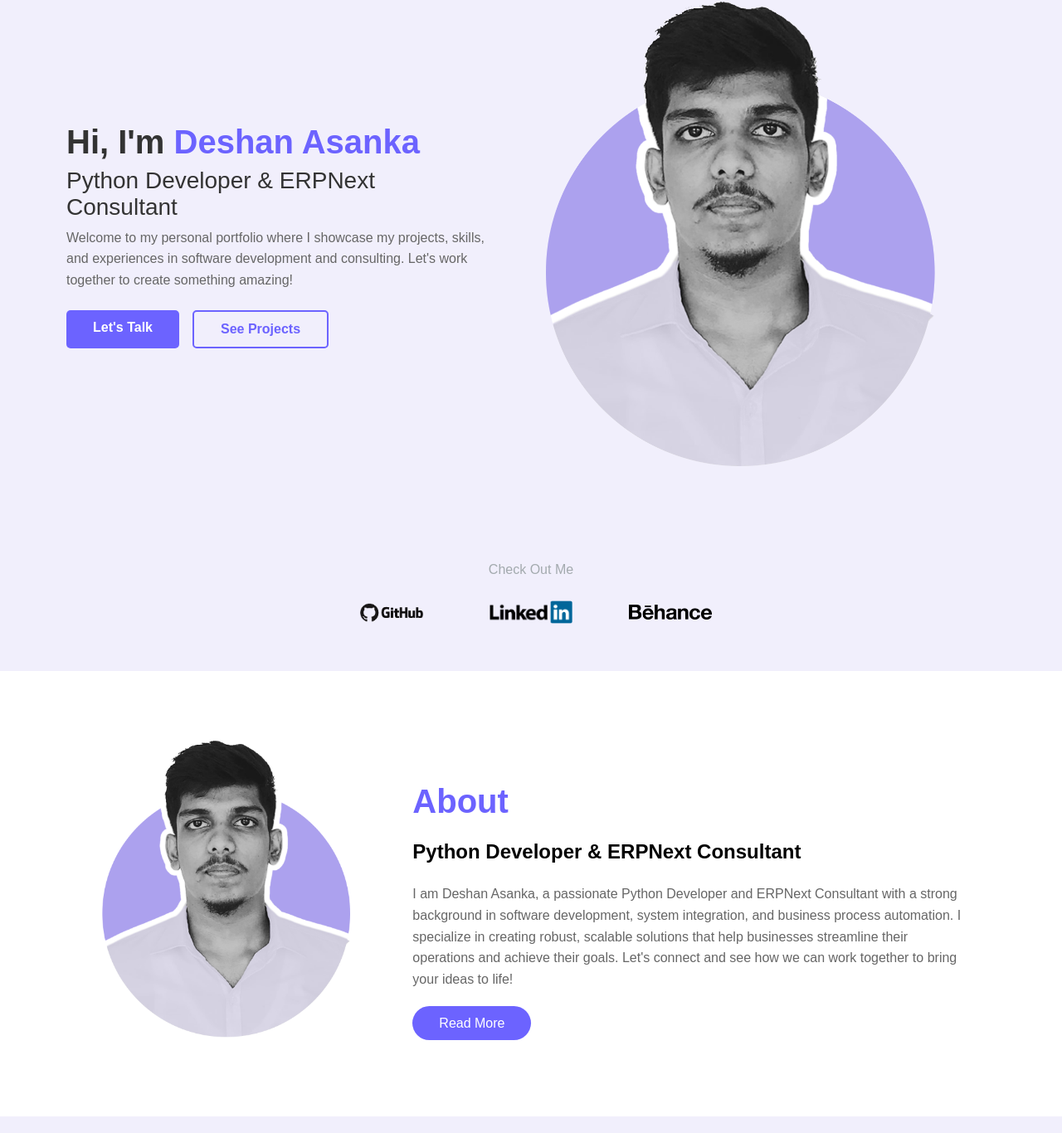
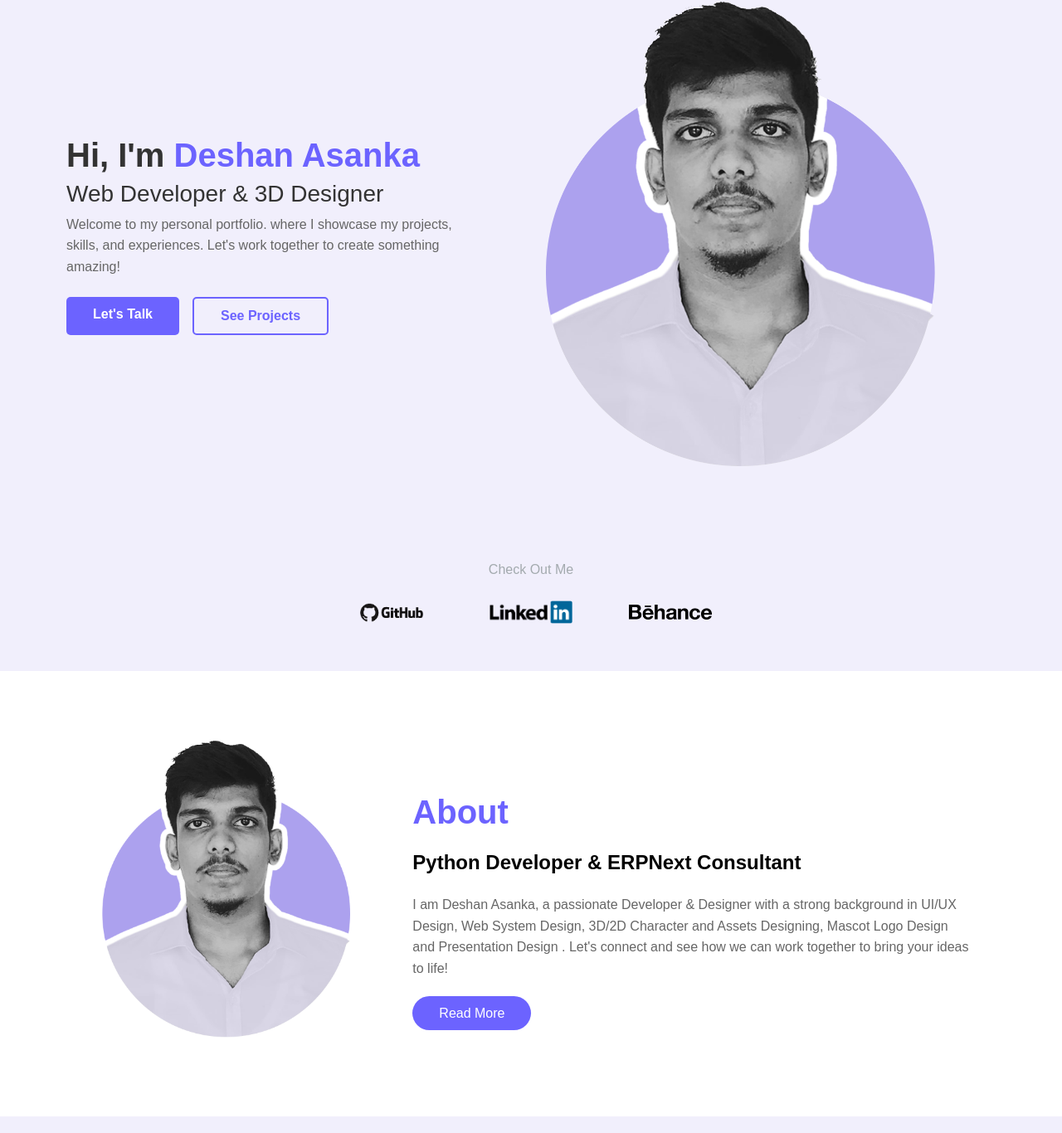
Before and after one commit to DeshanAsankaInfo/DeshanAsankaInfo.github.io, a plain HTML site: page index.html in a window 1280 px wide. Shown: the part 134-1500 px from the top of the page at 83% size. Drawn offline with Linux system fonts and the light colour scheme.

Commit message:
Update index.html

```diff
--- a/index.html
+++ b/index.html
@@ -25,8 +25,8 @@
         <section class="landing-page">
             <div class="text">
                 <h1>Hi, I'm <span>Deshan Asanka</span></h1>
-                <h2>Python Developer & ERPNext Consultant</h2>
-                <p>Welcome to my personal portfolio where I showcase my projects, skills, and experiences in software development and consulting. Let's work together to create something amazing!</p>
+                <h2>Web Developer & 3D Designer</h2>
+                <p>Welcome to my personal portfolio. where I showcase my projects, skills, and experiences. Let's work together to create something amazing!</p>
                 <div class="buttons">
                     <a href="#contact" class="btn-primary">Let's Talk</a>
                     <a href="#projects" class="btn-secondary">See Projects</a>
@@ -56,9 +56,7 @@
                 <h2>About <span style="color: #fff;">Me</span></h2>
                 <h3>Python Developer & ERPNext Consultant</h3>
                 <p>
-                    I am Deshan Asanka, a passionate Python Developer and ERPNext Consultant with a strong background in software development, system integration, and business process automation.
-                    I specialize in creating robust, scalable solutions that help businesses streamline their operations and achieve their goals.
-                    Let's connect and see how we can work together to bring your ideas to life!
+                    I am Deshan Asanka, a passionate Developer & Designer with a strong background in UI/UX Design, Web System Design, 3D/2D Character and Assets Designing, Mascot Logo Design and Presentation Design . Let's connect and see how we can work together to bring your ideas to life!
                 </p>
                 <a href="#contact" class="btn-primary">Read More</a>
             </div>
```
